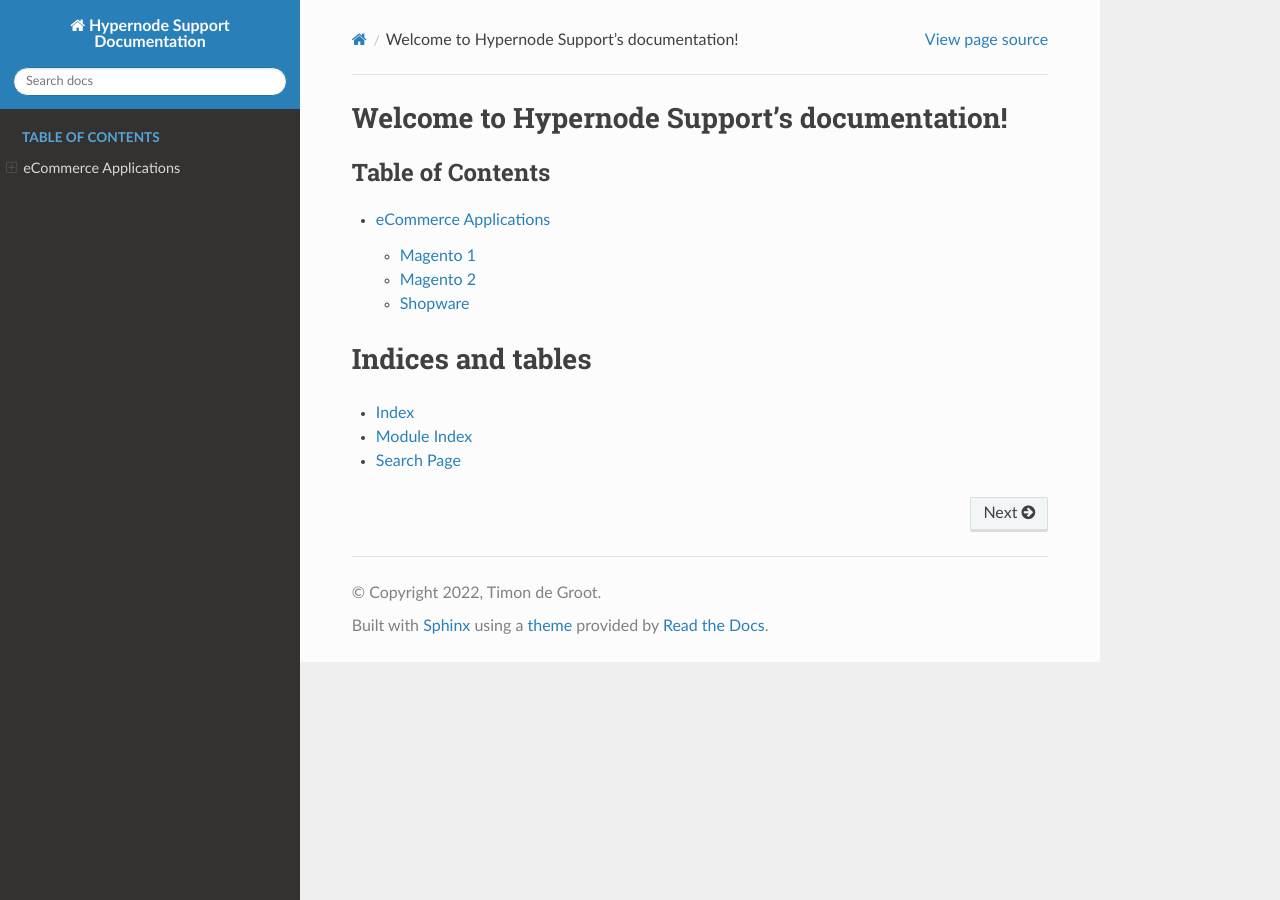
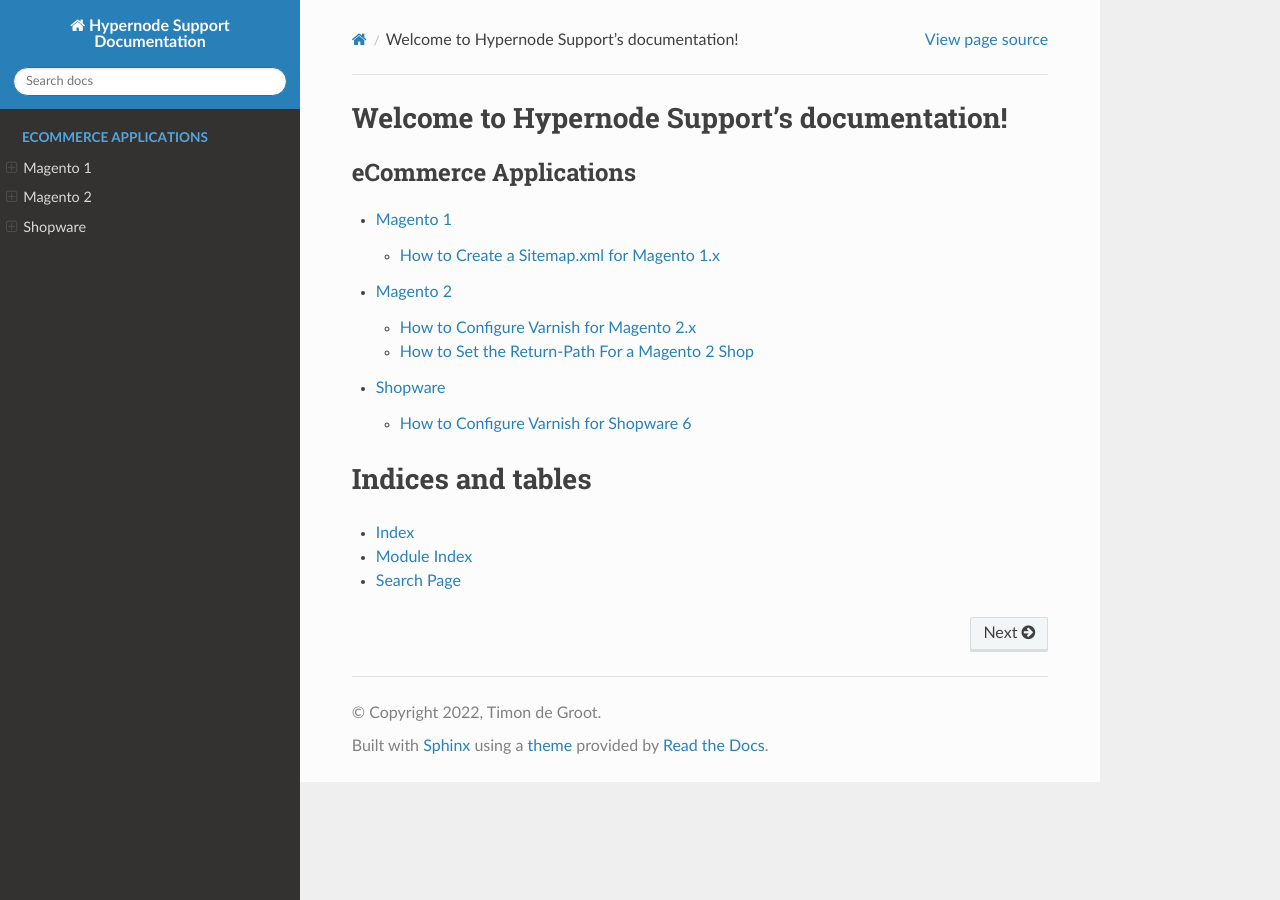
Before and after one commit to ByteInternet/hypernode-docs-next, a Sphinx documentation site: the page built from docs/index.md, in a window 1280 px wide. Built offline with Sphinx 7.4.7 and the Read the Docs theme 2.0.0, drawn with Linux system fonts in a browser that asks for light colours.

Commit message:
docs: remove sub page for ecommerce-applications

````diff
--- a/docs/ecommerce-applications.md
+++ /dev/null
@@ -1,9 +0,0 @@
-# eCommerce Applications
-
-```{toctree}
-:caption: 'Table of Contents'
-:maxdepth: 2
-:glob:
-
-ecommerce-applications/*
-```
--- a/docs/index.md
+++ b/docs/index.md
@@ -1,11 +1,13 @@
 # Welcome to Hypernode Support's documentation!
 
 ```{toctree}
-:caption: 'Table of Contents'
+:caption: 'eCommerce Applications'
 :maxdepth: 2
 :glob:
 
-ecommerce-applications
+ecommerce-applications/magento-1
+ecommerce-applications/magento-2
+ecommerce-applications/shopware-6
 ```
 
 # Indices and tables
````
